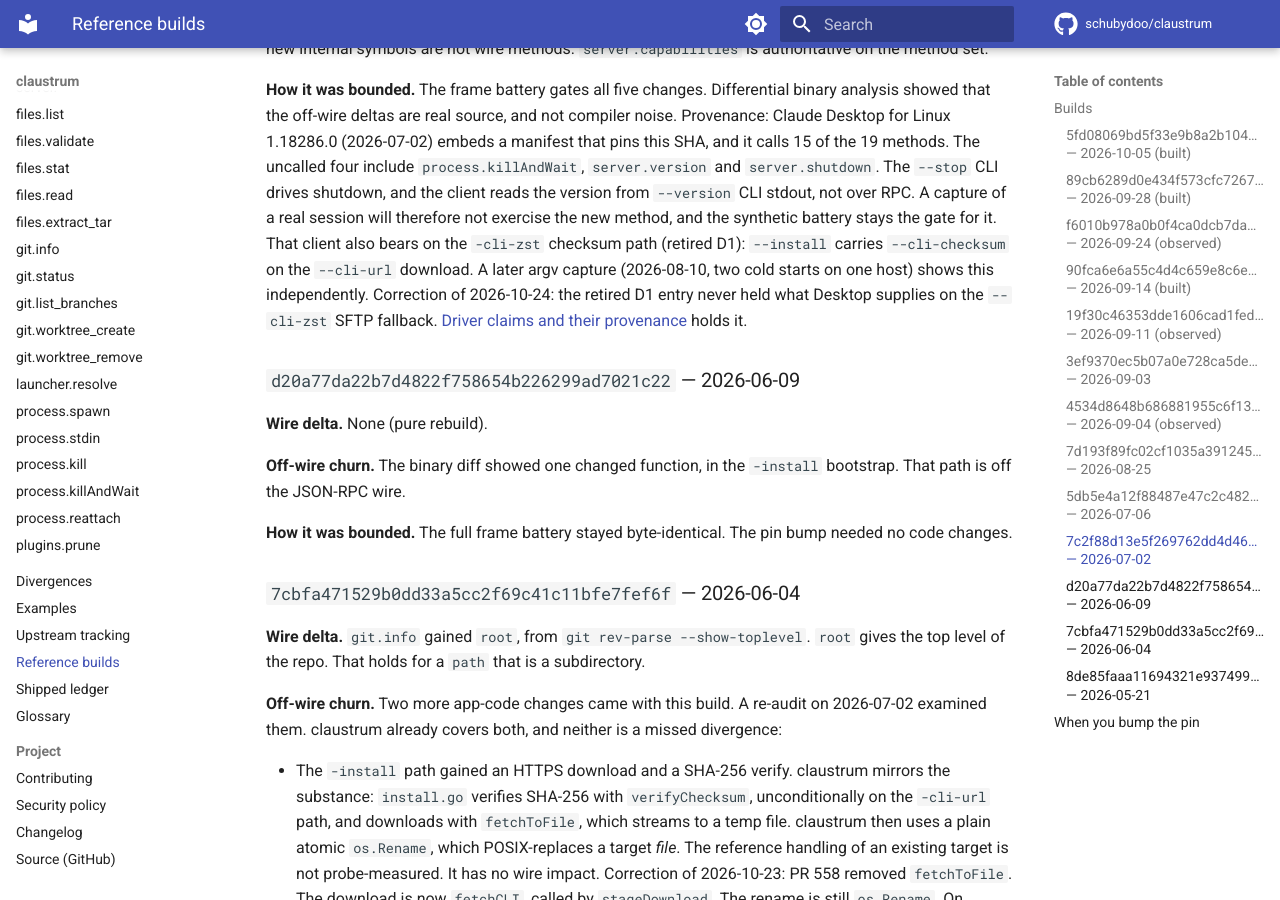
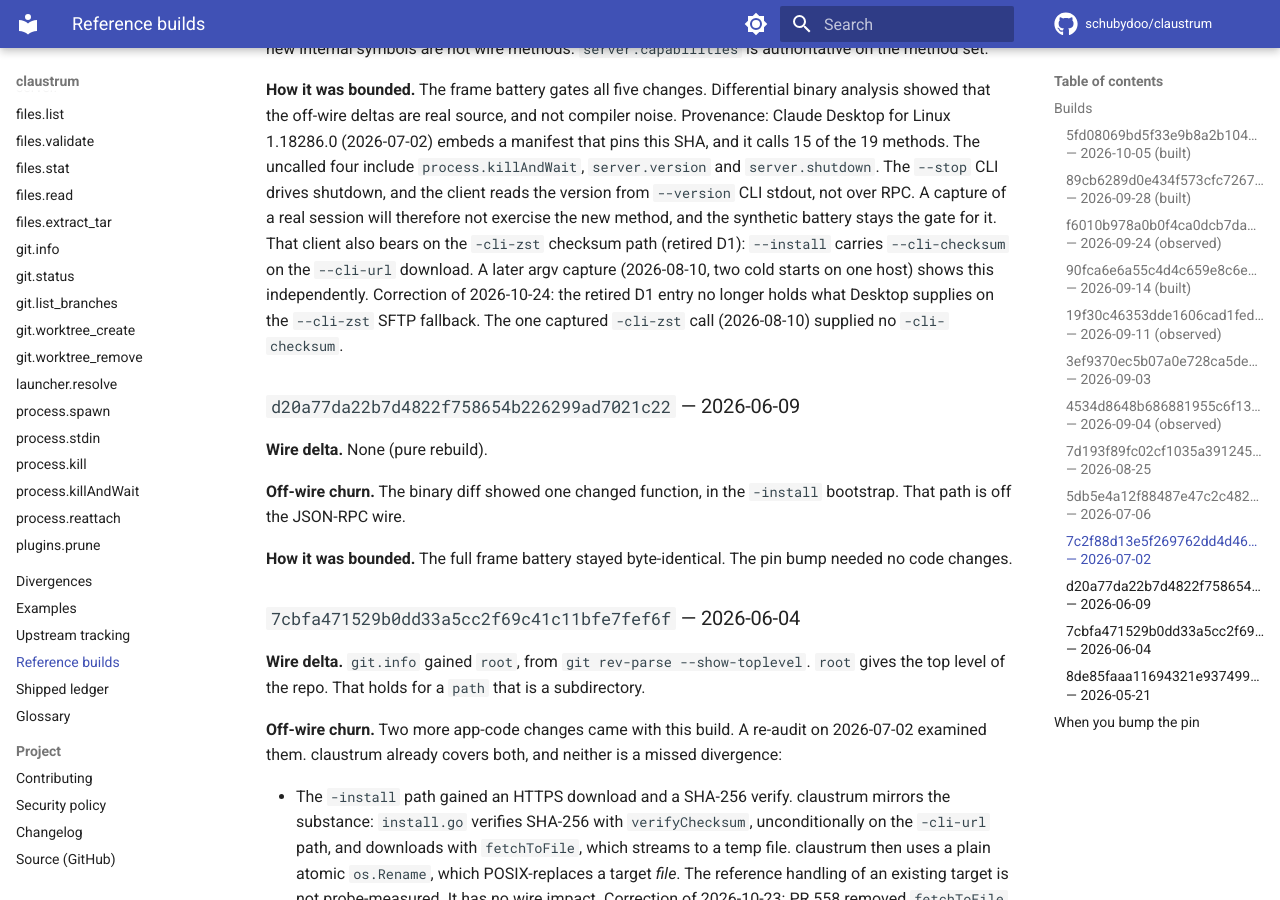
Before and after one commit to schubydoo/claustrum, an MkDocs documentation site: the page built from docs/REFERENCE-BUILDS.md, in a window 1280 px wide and 900 px high, scrolled down 14021 px. Built offline with MkDocs 1.6.1 and Material for MkDocs 9.7.7, drawn with Linux system fonts in a browser that asks for light colours; comment, search, counter and statistics services are not loaded.

Commit message:
docs: fix the pass 1 verifier findings of the final sweep
Co-Authored-By: Claude Opus 5.5 <noreply@anthropic.com>

```diff
--- a/docs/REFERENCE-BUILDS.md
+++ b/docs/REFERENCE-BUILDS.md
@@ -653,9 +653,9 @@ capture of a real session will therefore not exercise the new method, and the
 synthetic battery stays the gate for it. That client also bears on the
 `-cli-zst` checksum path (retired D1): `--install` carries `--cli-checksum` on the `--cli-url` download. A
 later argv capture (2026-08-10, two cold starts on one host) shows this
-independently. Correction of 2026-10-24: the retired D1 entry never held what
-Desktop supplies on the `--cli-zst` SFTP fallback. [Driver claims and their
-provenance](ARCHITECTURE.md#driver-claims-and-their-provenance) holds it.
+independently. Correction of 2026-10-24: the retired D1 entry no longer holds what Desktop
+supplies on the `--cli-zst` SFTP fallback. The one captured `-cli-zst` call
+(2026-08-10) supplied no `-cli-checksum`.
 
 ### `d20a77da22b7d4822f758654b226299ad7021c22` — 2026-06-09
 
```
Also changed, not shown: AGENTS.md (+2 -1 lines), docs/PROTOCOL.md (+1 -1 lines), docs/protocol/git-status.md (+2 -2 lines), 2 other files.
